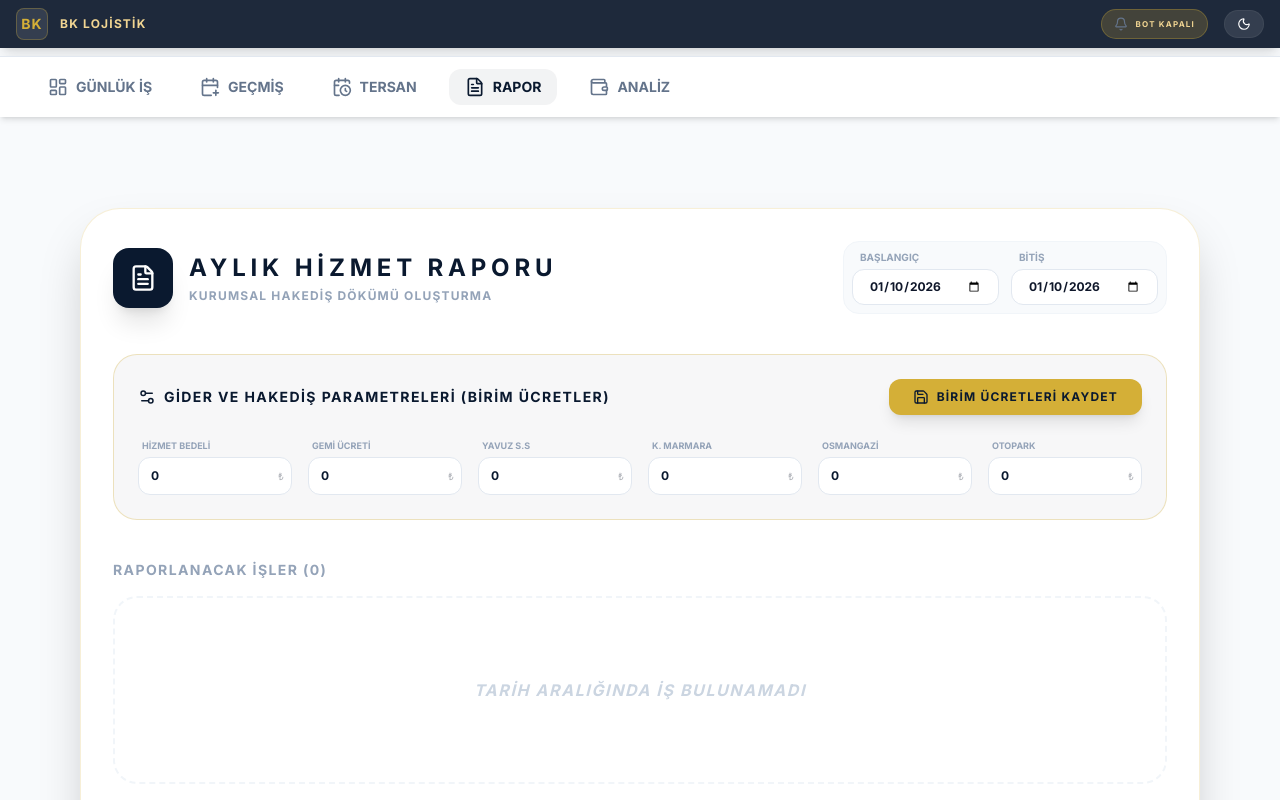
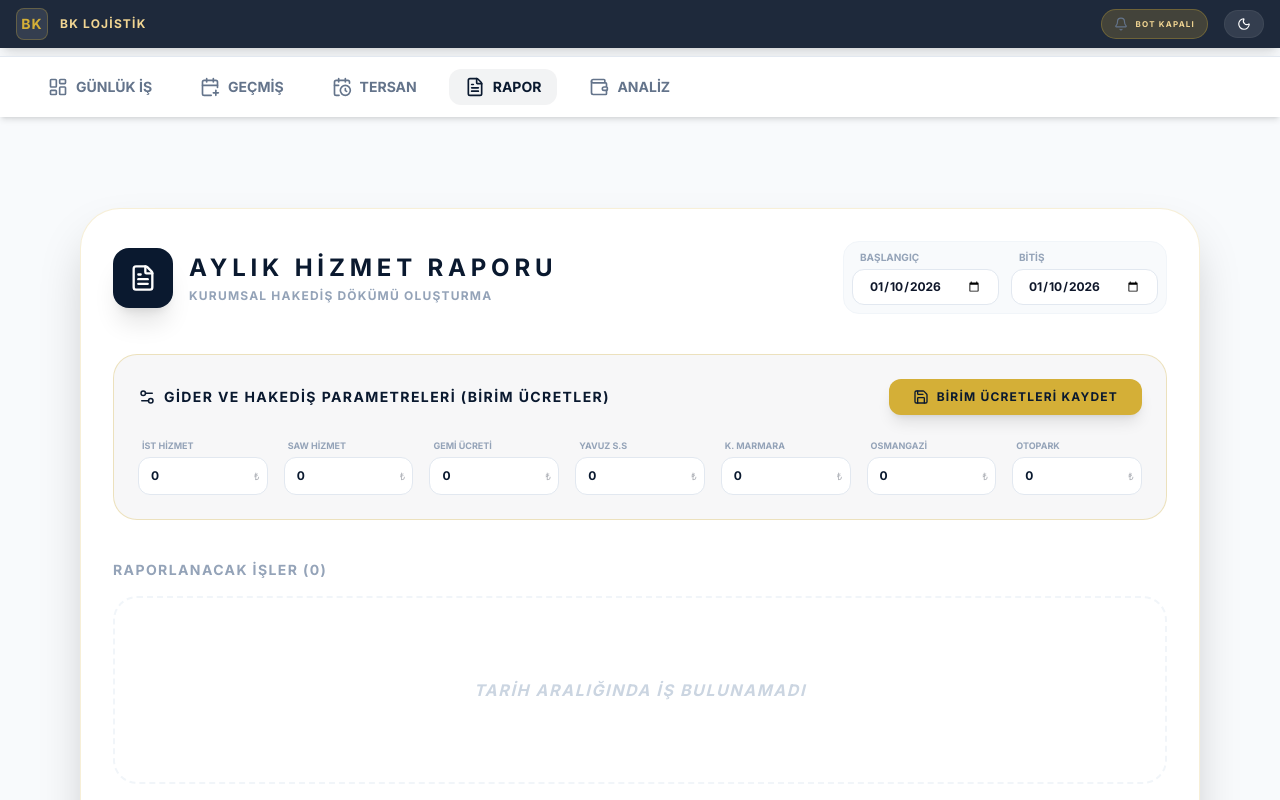
Before and after one commit to sabrieksi2/lojistik-takip, a React (Vite) app: page / in a window 1280 px wide. Both pictures are taken after a click on the button "RAPOR". Shown: the top 800 px of the page. Built offline with nearby package versions, Linux system fonts and the light colour scheme.

Commit message:
Add files via upload

```diff
--- a/App.tsx
+++ b/App.tsx
@@ -96,7 +96,7 @@ const App: React.FC = () => {
 
   const [fixedFees, setFixedFees] = useState(() => {
     const saved = localStorage.getItem('bk_report_fees');
-    return saved ? JSON.parse(saved) : { service: 0, ferry: 0, yss: 0, marmara: 0, osmangazi: 0, parking: 0 };
+    return saved ? JSON.parse(saved) : { service: 0, sawService: 0, ferry: 0, yss: 0, marmara: 0, osmangazi: 0, parking: 0 };
   });
 
   const [isSyncing, setIsSyncing] = useState(false);
--- a/components/ReportGenerator.tsx
+++ b/components/ReportGenerator.tsx
@@ -166,7 +166,7 @@ const ReportGenerator: React.FC<ReportGeneratorProps> = ({ scheduledJobs, finish
       `;
       await renderElementToPdf(headerHtml);
 
-      let grandTotalService = 0, grandTotalFerry = 0, grandTotalYss = 0, grandTotalMarmara = 0, grandTotalOsmangazi = 0, grandTotalParking = 0, grandTotalExtras = 0;
+      let grandTotalService = 0, grandTotalSawService = 0, grandTotalFerry = 0, grandTotalYss = 0, grandTotalMarmara = 0, grandTotalOsmangazi = 0, grandTotalParking = 0, grandTotalExtras = 0;
 
       for (const job of allRelevantJobs) {
         const model = jobConfigs[job.id] || 'ist-pickup';
@@ -174,11 +174,12 @@ const ReportGenerator: React.FC<ReportGeneratorProps> = ({ scheduledJobs, finish
         let costs = [];
         let subTotal = 0;
 
-        const addCost = (key: keyof Omit<ManualConfig, 'extras'>, label: string) => {
+        const addCost = (key: string, label: string) => {
           const val = Number(fixedFees[key as keyof typeof fixedFees]);
           subTotal += val;
           costs.push(`${label}: ${val} TL`);
           if (key === 'service') grandTotalService += val;
+          if (key === 'sawService') grandTotalSawService += val;
           if (key === 'ferry') grandTotalFerry += val;
           if (key === 'yss') grandTotalYss += val;
           if (key === 'marmara') grandTotalMarmara += val;
@@ -202,8 +203,11 @@ const ReportGenerator: React.FC<ReportGeneratorProps> = ({ scheduledJobs, finish
             costs.push(`${extra.name || 'Ekstra'}: ${extraFee} TL`);
           });
         } else if (model === 'none') {
-          /* Add only service fee for 'none' model in reports */
           addCost('service', 'Hizmet');
+        } else if (model === 'saw') {
+          addCost('sawService', 'Hizmet (SAW)');
+          addCost('ferry', 'Gemi');
+          addCost('osmangazi', 'Osmangazi');
         } else {
           addCost('service', 'Hizmet');
           addCost('ferry', 'Gemi');
@@ -230,7 +234,7 @@ const ReportGenerator: React.FC<ReportGeneratorProps> = ({ scheduledJobs, finish
         await renderElementToPdf(jobHtml);
       }
 
-      const totalSummary = grandTotalService + grandTotalFerry + grandTotalYss + grandTotalMarmara + grandTotalOsmangazi + grandTotalParking + grandTotalExtras;
+      const totalSummary = grandTotalService + grandTotalSawService + grandTotalFerry + grandTotalYss + grandTotalMarmara + grandTotalOsmangazi + grandTotalParking + grandTotalExtras;
       const vatAmount = totalSummary * 0.20;
       const grandTotalWithVat = totalSummary + vatAmount;
 
@@ -238,7 +242,7 @@ const ReportGenerator: React.FC<ReportGeneratorProps> = ({ scheduledJobs, finish
         <div style="background-color: #f8fafc; border: 2px solid #0a192f; padding: 30px; border-radius: 15px; font-family: Arial, sans-serif; margin-top: 20px;">
           <h3 style="color: #0a192f; border-bottom: 2px solid #d4af37; padding-bottom: 12px; margin-bottom: 20px; font-size: 16pt; font-weight: 800;">GENEL HAKEDİŞ ÖZETİ</h3>
           <table style="width: 100%; border-collapse: collapse; font-size: 12pt;">
-            <tr><td style="padding: 6px 0;">Toplam Hizmet Bedeli</td><td style="text-align: right; font-weight: bold;">${grandTotalService.toLocaleString('tr-TR')} TL</td></tr>
+            <tr><td style="padding: 6px 0;">Toplam Hizmet Bedeli</td><td style="text-align: right; font-weight: bold;">${(grandTotalService + grandTotalSawService).toLocaleString('tr-TR')} TL</td></tr>
             <tr><td style="padding: 6px 0;">Toplam Gemi Geçiş Ücreti</td><td style="text-align: right; font-weight: bold;">${grandTotalFerry.toLocaleString('tr-TR')} TL</td></tr>
             <tr><td style="padding: 6px 0;">Toplam YSS Köprü Ücreti</td><td style="text-align: right; font-weight: bold;">${grandTotalYss.toLocaleString('tr-TR')} TL</td></tr>
             <tr><td style="padding: 6px 0;">Toplam Kuzey Marmara Ücreti</td><td style="text-align: right; font-weight: bold;">${grandTotalMarmara.toLocaleString('tr-TR')} TL</td></tr>
@@ -299,9 +303,10 @@ const ReportGenerator: React.FC<ReportGeneratorProps> = ({ scheduledJobs, finish
               {isSaved ? 'KAYDEDİLDİ' : 'Birim Ücretleri Kaydet'}
             </button>
           </div>
-          <div className="grid grid-cols-2 md:grid-cols-3 lg:grid-cols-6 gap-4">
+          <div className="grid grid-cols-2 md:grid-cols-4 lg:grid-cols-7 gap-4">
             {[
-              { id: 'service', label: 'HİZMET BEDELİ' },
+              { id: 'service', label: 'İST HİZMET' },
+              { id: 'sawService', label: 'SAW HİZMET' },
               { id: 'ferry', label: 'GEMİ ÜCRETİ' },
               { id: 'yss', label: 'YAVUZ S.S' },
               { id: 'marmara', label: 'K. MARMARA' },
```
